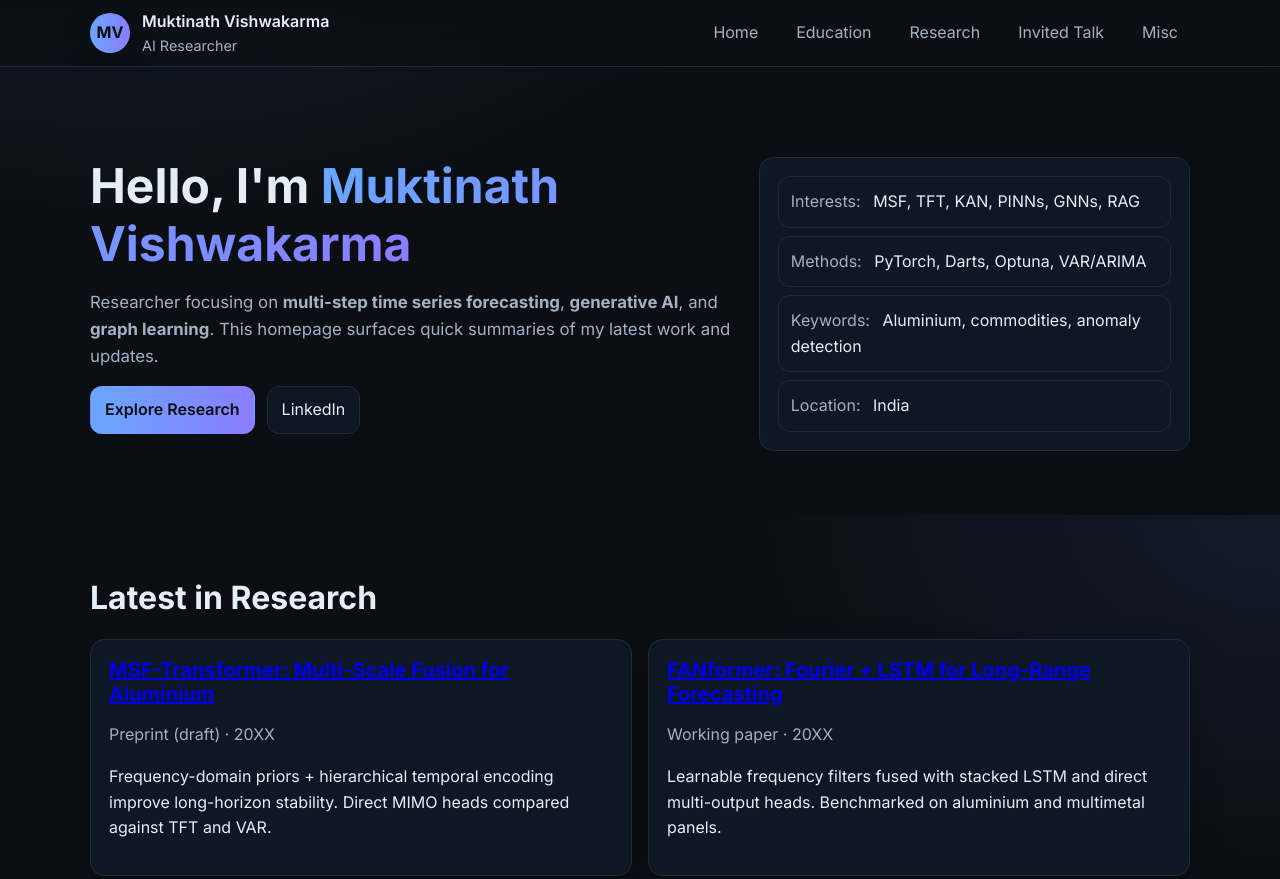
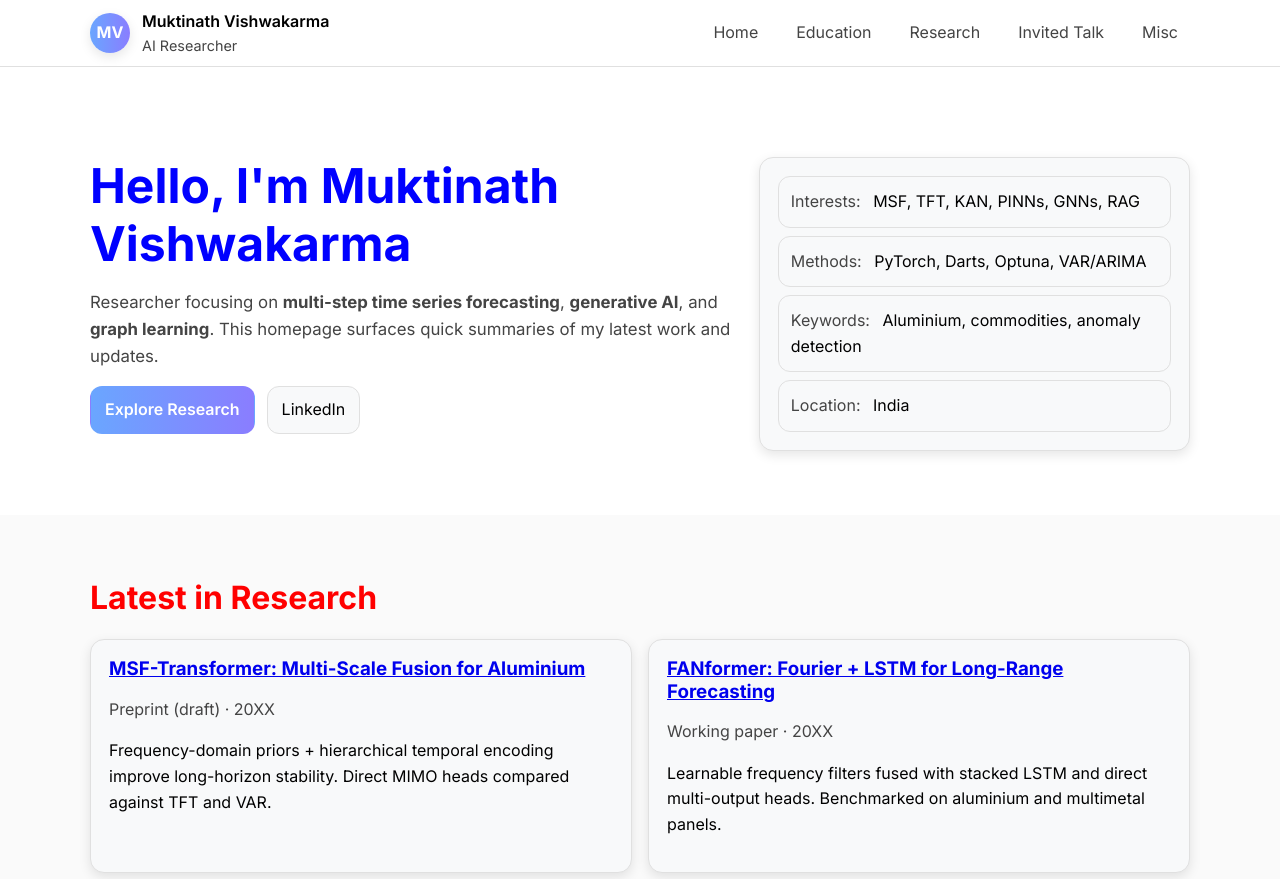
Before and after one commit to prof-manav/my-website, a plain HTML site: page index.html in a window 1280 px wide. Shown: the top 879 px of the page. Drawn offline with Linux system fonts and the light colour scheme.

Commit message:
styles.css

```diff
--- a/styles.css
+++ b/styles.css
@@ -1,36 +1,35 @@
 /* ---------- Base & Tokens ---------- */
 :root{
-  --bg: #0b0f14;
-  --bg-elev: #111826;
-  --text: #e5eef7;
-  --muted: #a4b1c3;
+  --bg: #ffffff;
+  --text: #000000;
+  --muted: #444444;
   --brand: #6aa6ff;
   --brand-2: #8a7dff;
-  --card: #0f1624;
-  --stroke: #1f2a3a;
-  --chip: #142136;
+  --card: #f8f9fa;
+  --stroke: #e0e0e0;
+  --chip: #f0f0f0;
   --accent: linear-gradient(90deg, var(--brand), var(--brand-2));
   --radius: 14px;
-  --shadow: 0 10px 30px rgba(0,0,0,.25);
+  --shadow: 0 4px 12px rgba(0,0,0,.1);
 }
 
 *{ box-sizing: border-box; }
-html, body{ margin:0; padding:0; }
+html, body{ margin:0; padding:0; background: var(--bg); }
 body{
   font-family: "Inter", system-ui, -apple-system, Segoe UI, Roboto, Arial, sans-serif;
   color: var(--text);
-  background: radial-gradient(1200px 800px at 10% -10%, #172133 0%, transparent 60%) no-repeat, var(--bg);
   line-height: 1.6;
 }
 
 /* ---------- Layout ---------- */
 .container{ width: min(1100px, 92vw); margin: 0 auto; }
 .section{ padding: 64px 0; }
-.section.alt{ background: radial-gradient(900px 600px at 100% 0%, #121a29 0%, transparent 60%) no-repeat; }
-h1,h2,h3{ line-height:1.2; margin: 0 0 10px; }
-h1{ font-size: clamp(32px, 5vw, 48px); }
-h2{ font-size: clamp(24px, 3.4vw, 32px); margin-bottom: 22px; }
-h3{ font-size: 20px; }
+.section.alt{ background: #fafafa; }
+h1,h2,h3,h4,h5,h6{ line-height:1.2; margin: 0 0 10px; }
+
+h1{ font-size: clamp(32px, 5vw, 48px); color: blue; }
+h2{ font-size: clamp(24px, 3.4vw, 32px); margin-bottom: 22px; color: red; }
+h3,h4,h5,h6{ color: black; }
 .lead{ font-size: 1.05rem; color: var(--muted); }
 .muted{ color: var(--muted); }
 
@@ -40,23 +39,22 @@ h3{ font-size: 20px; }
 
 /* ---------- Header / Nav ---------- */
 .site-header{ position: sticky; top:0; z-index: 50; backdrop-filter: blur(8px);
-  background: linear-gradient(180deg, rgba(11,15,20,.9), rgba(11,15,20,.65)); border-bottom: 1px solid var(--stroke); }
+  background: #ffffffee; border-bottom: 1px solid var(--stroke); }
 .header-inner{ display:flex; align-items:center; justify-content:space-between; height: 66px; }
 .brand{ display:flex; gap:12px; text-decoration:none; color:var(--text); align-items:center; }
-.avatar{ width:40px; height:40px; border-radius:50%; background: var(--accent); display:grid; place-items:center; font-weight:700; color:#0b0f14; box-shadow: var(--shadow); }
+.avatar{ width:40px; height:40px; border-radius:50%; background: var(--accent); display:grid; place-items:center; font-weight:700; color:#ffffff; box-shadow: var(--shadow); }
 .brand-text{ display:flex; flex-direction:column; }
 .name{ font-weight:600; }
 .role{ font-size:.9rem; color:var(--muted); }
 .nav{ display:flex; gap: 14px; }
 .nav-link{ color: var(--muted); text-decoration: none; padding: 10px 12px; border-radius: 10px; transition: .2s ease; }
-.nav-link:hover{ color: var(--text); background: #0e1523; }
+.nav-link:hover{ color: var(--text); background: #f0f0f0; }
 
 /* ---------- Hero ---------- */
 .hero{ padding-top: 90px; }
-.accent{ background: var(--accent); -webkit-background-clip:text; background-clip:text; color: transparent; }
 .cta-row{ display:flex; gap:12px; margin-top:16px; }
-.btn{ display:inline-block; padding:10px 14px; border-radius: 12px; border:1px solid var(--stroke); color: var(--text); text-decoration:none; transition:.2s ease; background: #0e1523; }
-.btn.primary{ border-color: transparent; background: var(--accent); color:#0b0f14; font-weight:600; }
+.btn{ display:inline-block; padding:10px 14px; border-radius: 12px; border:1px solid var(--stroke); color: var(--text); text-decoration:none; transition:.2s ease; background: #f8f9fa; }
+.btn.primary{ border-color: transparent; background: var(--accent); color:#ffffff; font-weight:600; }
 .btn:hover{ transform: translateY(-1px); }
 
 .hero-card{ padding: 18px; }
@@ -84,7 +82,7 @@ h3{ font-size: 20px; }
 .list li{ margin: 6px 0; }
 
 /* ---------- Footer ---------- */
-.site-footer{ border-top: 1px solid var(--stroke); background: #0b0f14; }
+.site-footer{ border-top: 1px solid var(--stroke); background: #fff; }
 .footer-inner{ height: 70px; display:flex; align-items:center; gap:10px; justify-content:center; color: var(--muted); }
 .footer-inner a{ color: var(--muted); }
 .footer-inner .sep{ opacity:.6; }
```
